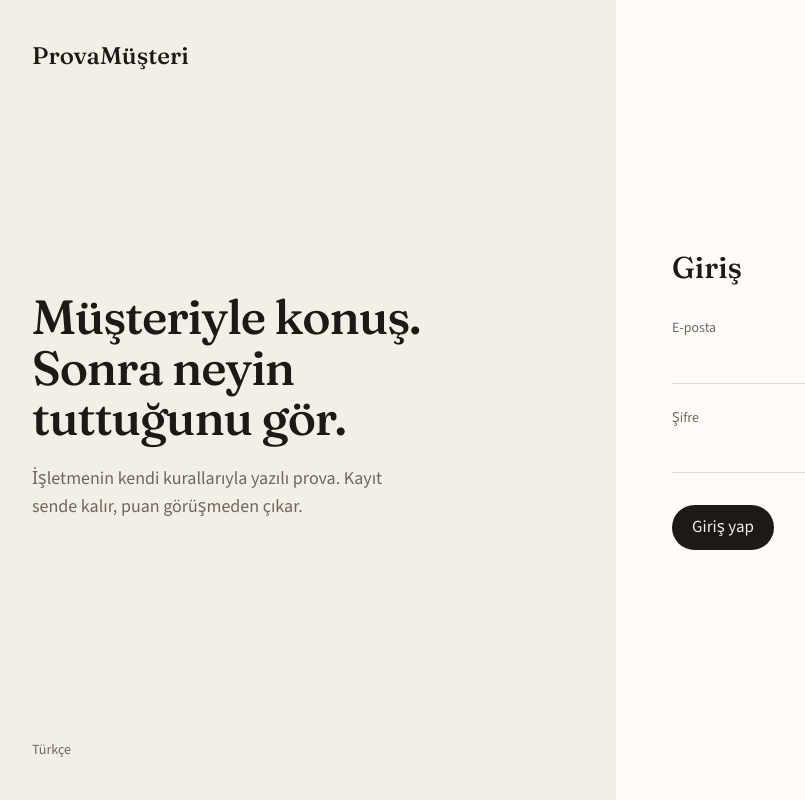
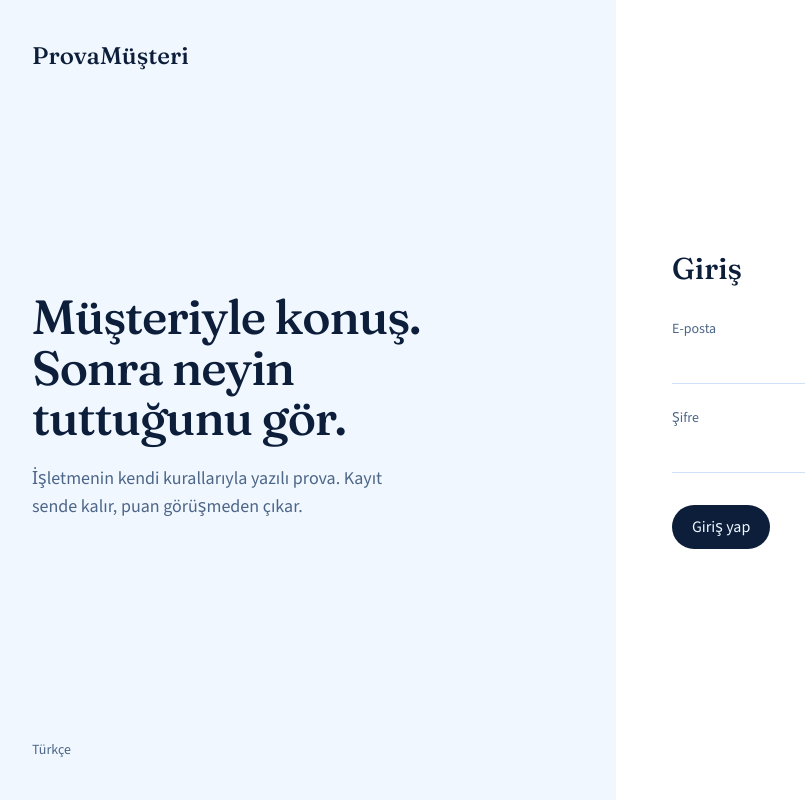
Before and after one commit to YunusNakkas/hackaton, a React (Vite) app in the folder frontend/: page /login in a window 1280 px wide. Shown: the whole page, without its empty margins (24-829 px from the left). Built offline with nearby package versions, Linux system fonts and the light colour scheme; no server answers.

Commit message:
feat(frontend): add light blue and navy theme foundation

```diff
--- a/frontend/src/index.css
+++ b/frontend/src/index.css
@@ -1,39 +1,110 @@
 @import "tailwindcss";
 
-@theme {
-  --font-sans: "Source Sans 3", ui-sans-serif, system-ui, sans-serif;
-  --font-serif: "Fraunces", ui-serif, Georgia, serif;
-  --color-paper: #f3efe6;
-  --color-card: #fffcf7;
-  --color-ink: #1c1916;
-  --color-muted: #6f675e;
-  --color-line: #e3dbd0;
-  --color-accent: #9d2c1f;
-  --color-accent-soft: #f6e6e2;
-  --color-pine: #1d5c45;
-  --color-pine-soft: #e5f2ec;
-  --color-warn: #8a5a12;
-  --color-warn-soft: #f8efd8;
+:root {
+  /* Açık Tema: Çok Açık Mavi */
+  --pm-paper: #f0f7ff;
+  --pm-card: #ffffff;
+  --pm-card-subtle: #e6f2fd;
+  --pm-ink: #0c1e3a;
+  --pm-muted: #4d6688;
+  --pm-line: #cde2f8;
+  --pm-primary: #0284c7;
+  --pm-primary-hover: #0369a1;
+  --pm-accent: #e11d48;
+  --pm-accent-soft: #ffe4e6;
+  --pm-pine: #0d9488;
+  --pm-pine-soft: #ccfbf1;
+  --pm-warn: #d97706;
+  --pm-warn-soft: #fef3c7;
+}
+
+[data-theme="dark"],
+.dark {
+  /* Karanlık Tema: Lacivert */
+  --pm-paper: #080f24;
+  --pm-card: #0f1c3d;
+  --pm-card-subtle: #16274e;
+  --pm-ink: #f0f5ff;
+  --pm-muted: #8ba5cc;
+  --pm-line: #1c325e;
+  --pm-primary: #38bdf8;
+  --pm-primary-hover: #7dd3fc;
+  --pm-accent: #fb7185;
+  --pm-accent-soft: #4c111e;
+  --pm-pine: #5eead4;
+  --pm-pine-soft: #042f2e;
+  --pm-warn: #fbbf24;
+  --pm-warn-soft: #451a03;
+}
+
+@theme inline {
+  --font-sans: "Source Sans 3", system-ui, -apple-system, BlinkMacSystemFont, "Segoe UI", Roboto, sans-serif;
+  --font-serif: "Fraunces", Georgia, Cambria, serif;
+  --color-paper: var(--pm-paper);
+  --color-card: var(--pm-card);
+  --color-card-subtle: var(--pm-card-subtle);
+  --color-ink: var(--pm-ink);
+  --color-muted: var(--pm-muted);
+  --color-line: var(--pm-line);
+  --color-primary: var(--pm-primary);
+  --color-primary-hover: var(--pm-primary-hover);
+  --color-accent: var(--pm-accent);
+  --color-accent-soft: var(--pm-accent-soft);
+  --color-pine: var(--pm-pine);
+  --color-pine-soft: var(--pm-pine-soft);
+  --color-warn: var(--pm-warn);
+  --color-warn-soft: var(--pm-warn-soft);
 }
 
 html {
-  background: var(--color-paper);
-  color: var(--color-ink);
+  background: var(--pm-paper);
+  color: var(--pm-ink);
+  transition: background-color 0.25s cubic-bezier(0.4, 0, 0.2, 1), color 0.25s cubic-bezier(0.4, 0, 0.2, 1);
 }
 
 body {
   margin: 0;
   min-height: 100vh;
   font-family: var(--font-sans);
-  font-size: 17px;
-  line-height: 1.45;
+  font-size: 16px;
+  line-height: 1.5;
+  background-color: var(--pm-paper);
+  color: var(--pm-ink);
 }
 
 button,
-input {
+input,
+select,
+textarea {
   font: inherit;
 }
 
 ::selection {
-  background: #ead8c4;
+  background: #38bdf840;
+  color: inherit;
 }
+
+/* Scrollbar polish */
+::-webkit-scrollbar {
+  width: 8px;
+  height: 8px;
+}
+::-webkit-scrollbar-track {
+  background: transparent;
+}
+::-webkit-scrollbar-thumb {
+  background: var(--pm-line);
+  border-radius: 9999px;
+}
+::-webkit-scrollbar-thumb:hover {
+  background: var(--pm-muted);
+}
+
+:root { color-scheme: light; }
+[data-theme="dark"] { color-scheme: dark; }
+button { cursor: pointer; }
+button:disabled { cursor: not-allowed; }
+:focus-visible { outline: 2px solid var(--pm-primary); outline-offset: 3px; }
+@media (prefers-reduced-motion: reduce) { *, *::before, *::after { transition: none !important; animation: none !important; } }
+
+[data-theme="dark"] .bg-primary.text-white, [data-theme="dark"] .bg-pine.text-white, [data-theme="dark"] .bg-warn.text-white { color: #080f24; }
--- /dev/null
+++ b/frontend/src/lib/theme.tsx
@@ -0,0 +1,52 @@
+import React, { createContext, useContext, useLayoutEffect, useState } from "react";
+
+type Theme = "light" | "dark";
+
+interface ThemeContextType {
+  theme: Theme;
+  toggleTheme: () => void;
+  setTheme: (theme: Theme) => void;
+}
+
+const ThemeContext = createContext<ThemeContextType | undefined>(undefined);
+
+export function ThemeProvider({ children }: { children: React.ReactNode }) {
+  const [theme, setThemeState] = useState<Theme>(() => {
+    const saved = localStorage.getItem("pm_theme") as Theme | null;
+    if (saved === "light" || saved === "dark") return saved;
+    return window.matchMedia("(prefers-color-scheme: dark)").matches ? "dark" : "light";
+  });
+
+  useLayoutEffect(() => {
+    const root = document.documentElement;
+    root.setAttribute("data-theme", theme);
+    if (theme === "dark") {
+      root.classList.add("dark");
+    } else {
+      root.classList.remove("dark");
+    }
+    localStorage.setItem("pm_theme", theme);
+  }, [theme]);
+
+  const toggleTheme = () => {
+    setThemeState((prev) => (prev === "light" ? "dark" : "light"));
+  };
+
+  const setTheme = (t: Theme) => {
+    setThemeState(t);
+  };
+
+  return (
+    <ThemeContext.Provider value={{ theme, toggleTheme, setTheme }}>
+      {children}
+    </ThemeContext.Provider>
+  );
+}
+
+export function useTheme() {
+  const context = useContext(ThemeContext);
+  if (!context) {
+    throw new Error("useTheme must be used within a ThemeProvider");
+  }
+  return context;
+}
```
